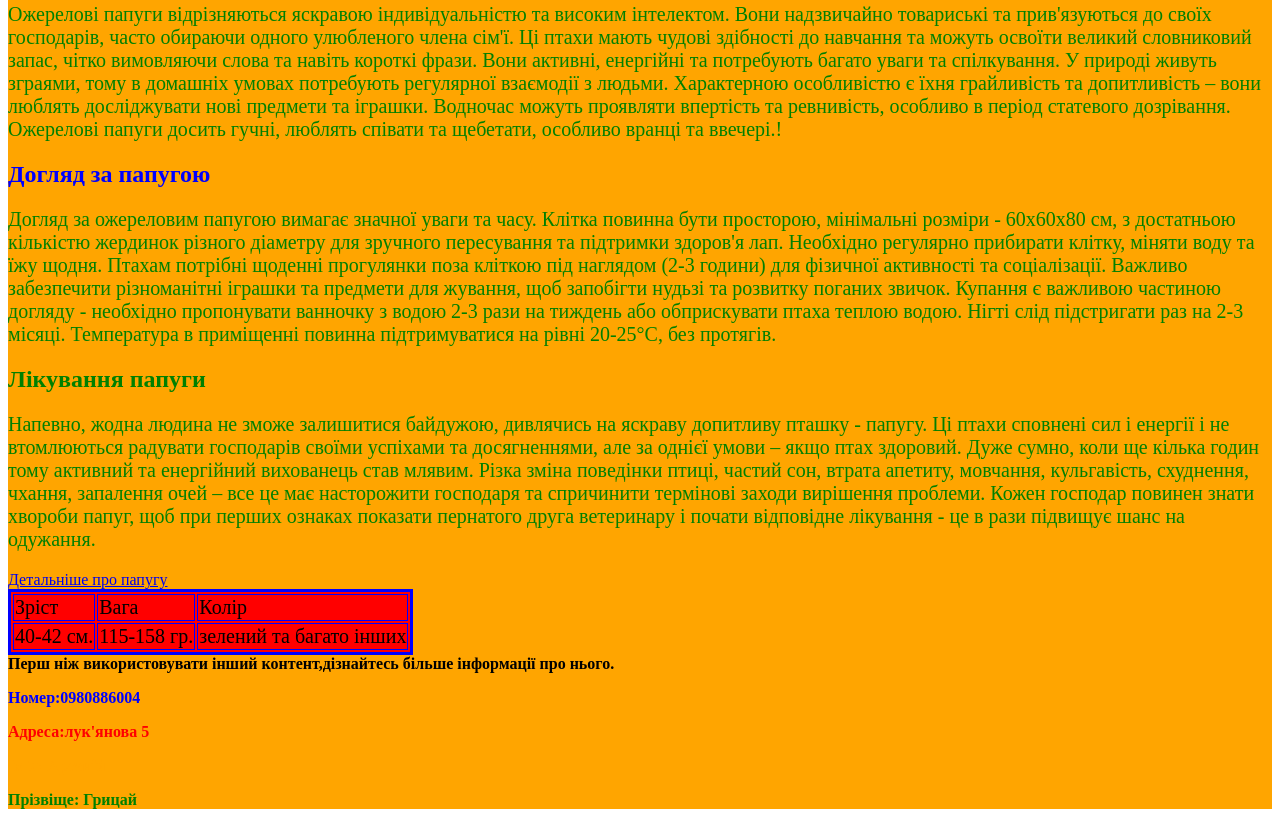
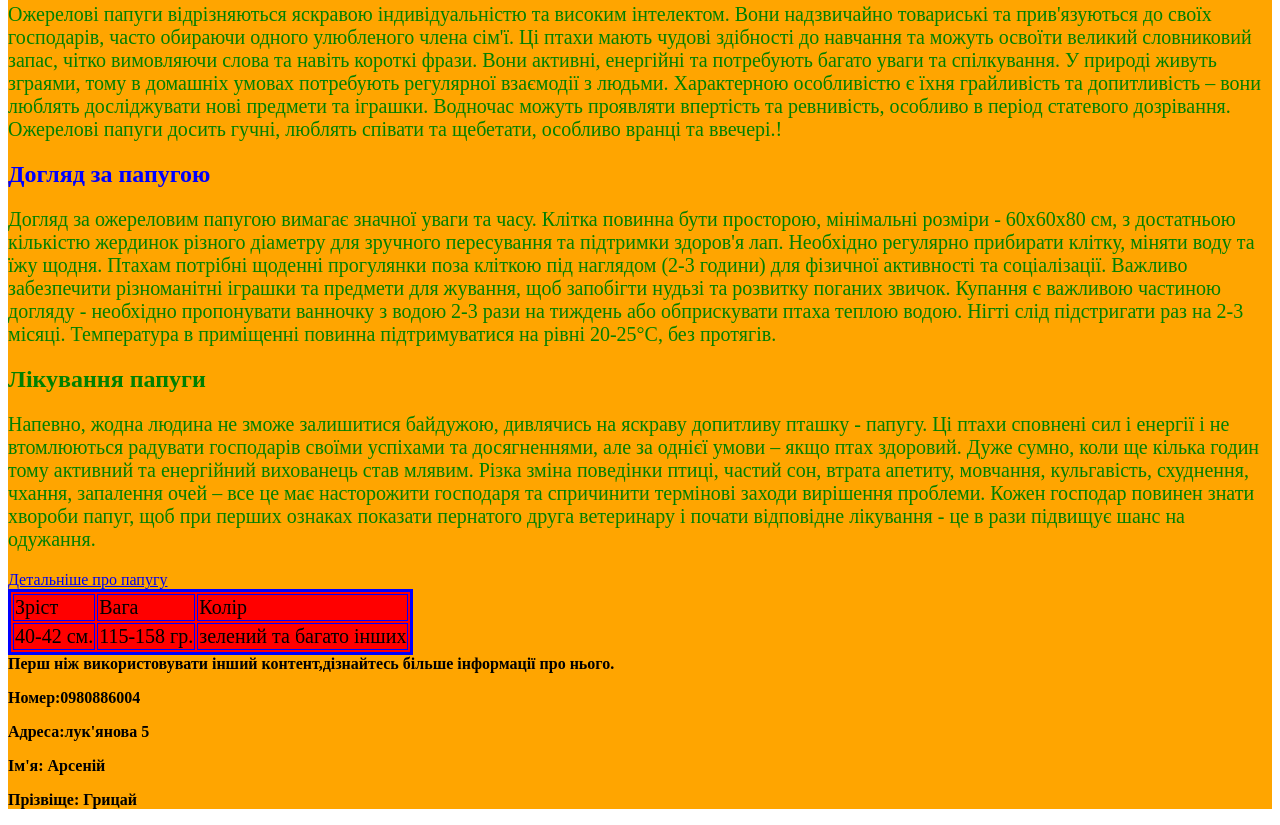
Before and after one commit to Arseniiy608/-, a plain HTML site: page index.html in a window 1280 px wide. Shown: the part 775-1600 px from the top of the page. Drawn offline with Linux system fonts and the light colour scheme.

Commit message:
Update index.html

```diff
--- a/index.html
+++ b/index.html
@@ -34,10 +34,10 @@
     <footer style="background-color:orange " >
       <b>
     Перш ніж використовувати інший контент,дізнайтесь більше інформації про нього.
-     <p style="color:blue " > Номер:0980886004 </p>
-    <p style="color:red " > Адреса:лук'янова 5 </p>
-    <p style="color:orange "   > Ім'я: Арсеній  </p>
-     <p style="color:green "  > Прізвіще: Грицай </p>
+     <p > Номер:0980886004 </p>
+    <p > Адреса:лук'янова 5 </p>
+    <p > Ім'я: Арсеній  </p>
+     <p> Прізвіще: Грицай </p>
       </b>
     </footer>
 </body>
```
